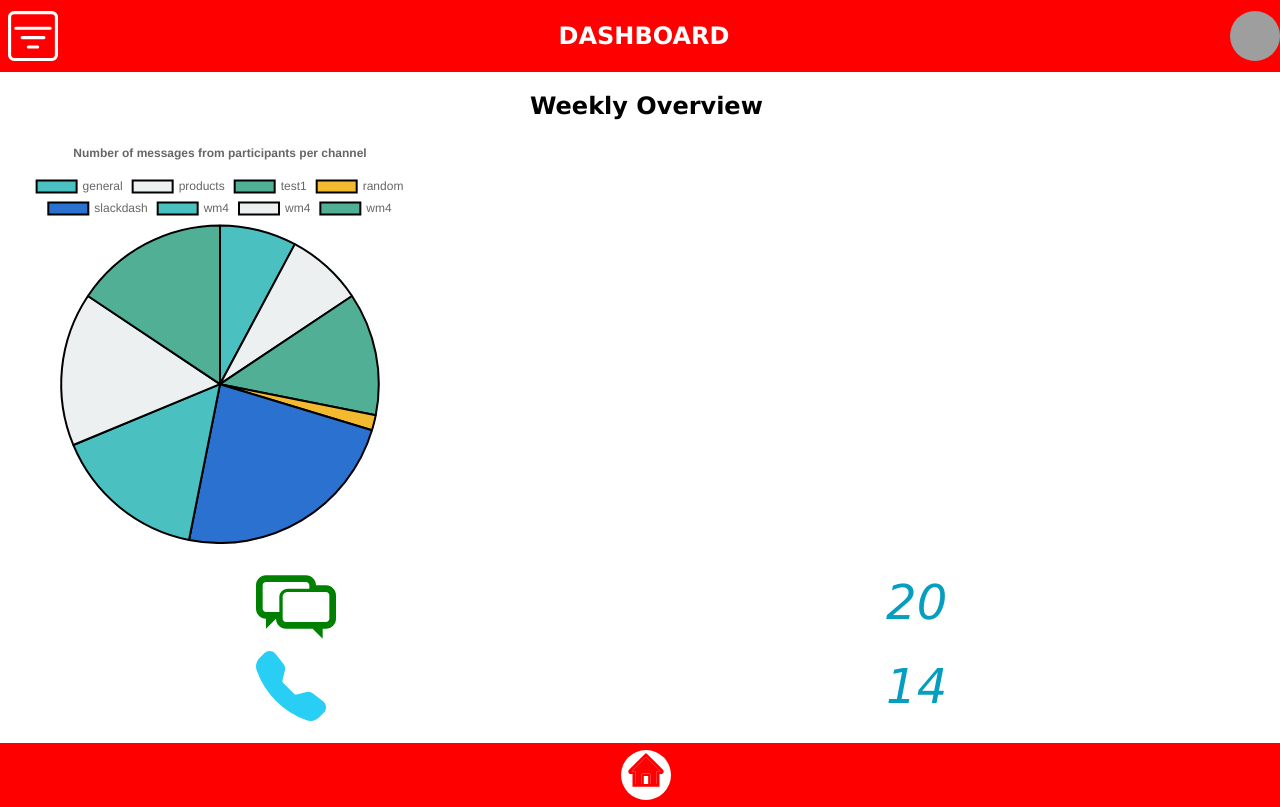
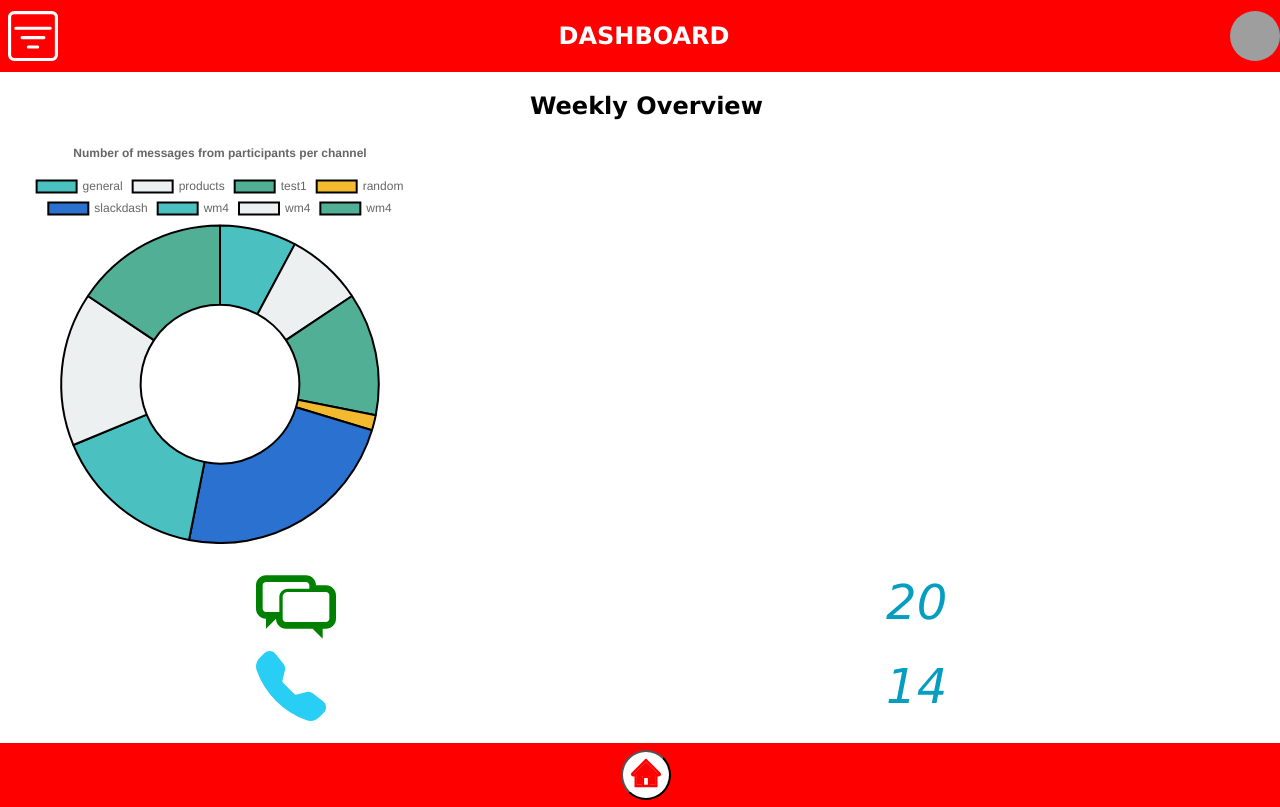
Before and after one commit to ChidimmaOfodum/WM4--Final-Project--SlackDash, a React (Create React App) app in the folder client/: page /dashboard in a window 1280 px wide. Both pictures are taken after a click on the icon 33 px from the left and 36 px from the top of the page. Built offline with nearby package versions, Linux system fonts and the light colour scheme; grey boxes are pictures that could not be loaded.

Commit message:
linking home button to the home page

```diff
--- a/client/src/Components/Pie.js
+++ b/client/src/Components/Pie.js
@@ -1,10 +1,10 @@
 import React from "react";
-import { Pie } from "react-chartjs-2";
+import { Doughnut } from "react-chartjs-2";
 
 const PieChart = ({ channels }) => {
   return (
 		<div className="test">
-			<Pie
+			<Doughnut
 				data={{
 					labels: channels.map((data) => data.name),
 					datasets: [
--- a/client/src/pages/Dashboard.js
+++ b/client/src/pages/Dashboard.js
@@ -7,6 +7,7 @@ import { AiTwotoneHome } from "react-icons/ai";
 import BarChart from "../Components/Bar";
 import PieChart from "../Components/pie";
 import "./Dashboard.css";
+import { Link } from "react-router-dom";
 Chart.register(...registerables);
 
 const channels = [
@@ -107,9 +108,11 @@ const Dashboard = () => {
 				</div>
 			</div>
 			<footer>
-				<div className="homebtn-wrapper">
+				<Link to= "/">
+				<button className="homebtn-wrapper">
 					<AiTwotoneHome size={40} color={"red"}></AiTwotoneHome>
-				</div>
+				</button>
+				</Link>
 			</footer>
 		</div>
 	);
```
Lines whose indentation alone changed are shown as unchanged.
